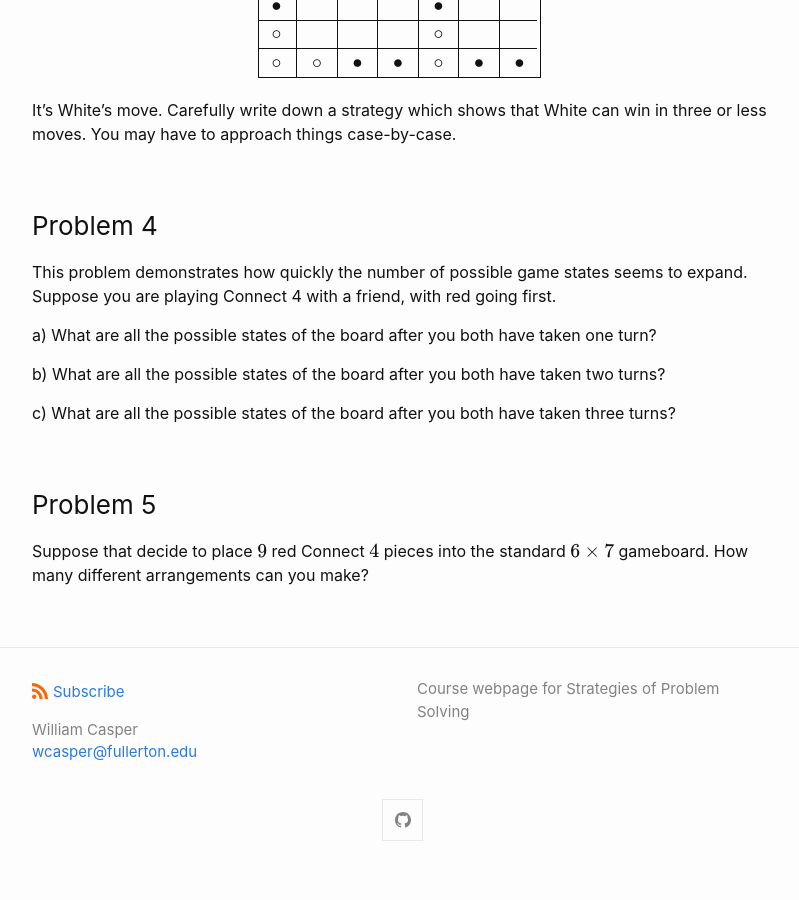
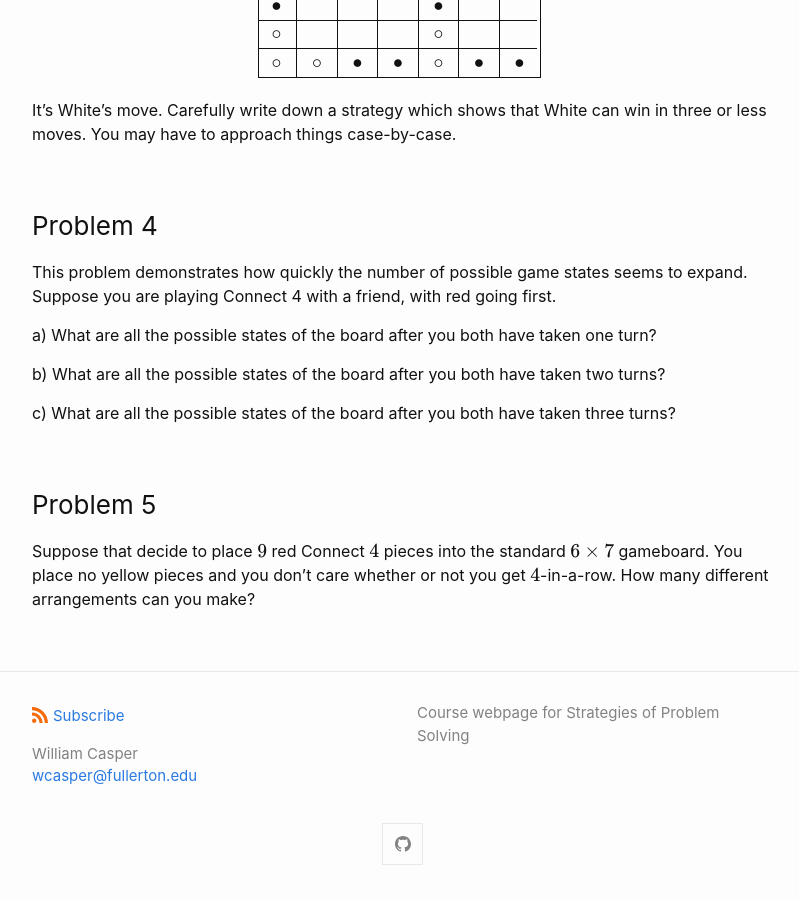
Before and after one commit to wcasper/math180fall2026, a Jekyll site: the page built from _inclass/task2.md, in a window 1280 px wide and 900 px high, scrolled down 1479 px. Shown: the whole window, without its empty margins (238-1037 px from the left). Built offline with Jekyll 4.4.1, drawn with Linux system fonts in a browser that asks for light colours; formulas are drawn with MathJax 3; before the commit the page ends 2355 px from its top, so only the background shows below that.

Commit message:
updated problem 5

```diff
--- a/_inclass/task2.md
+++ b/_inclass/task2.md
@@ -73,5 +73,5 @@ c) What are all the possible states of the board after you both have taken three
 
 ### Problem 5
 
-Suppose that decide to place $$9$$ red Connect $$4$$ pieces into the standard $$6\times 7$$ gameboard.
+Suppose that decide to place $$9$$ red Connect $$4$$ pieces into the standard $$6\times 7$$ gameboard.  You place no yellow pieces and you don't care whether or not you get $$4$$-in-a-row.
 How many different arrangements can you make?
```
